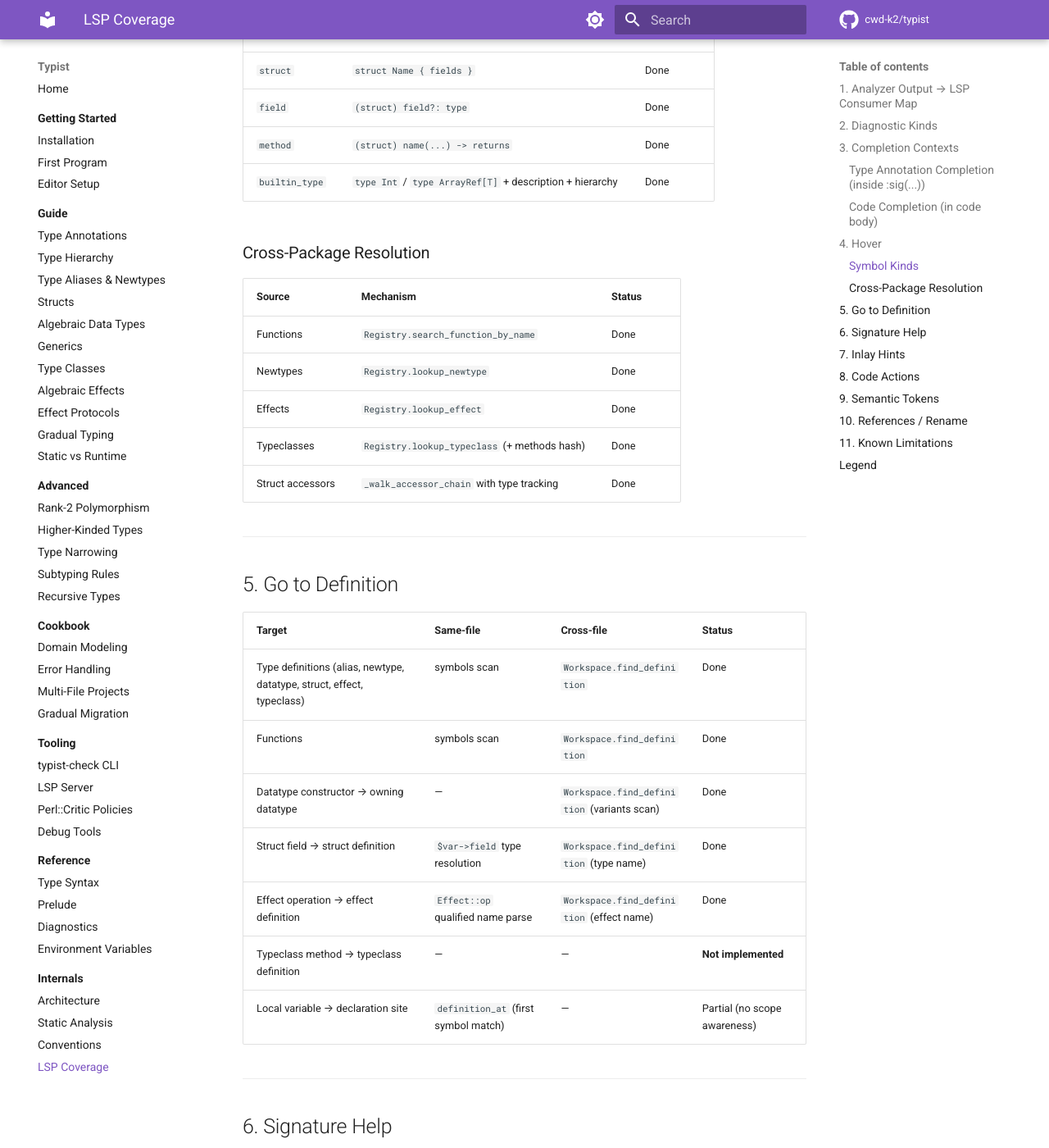
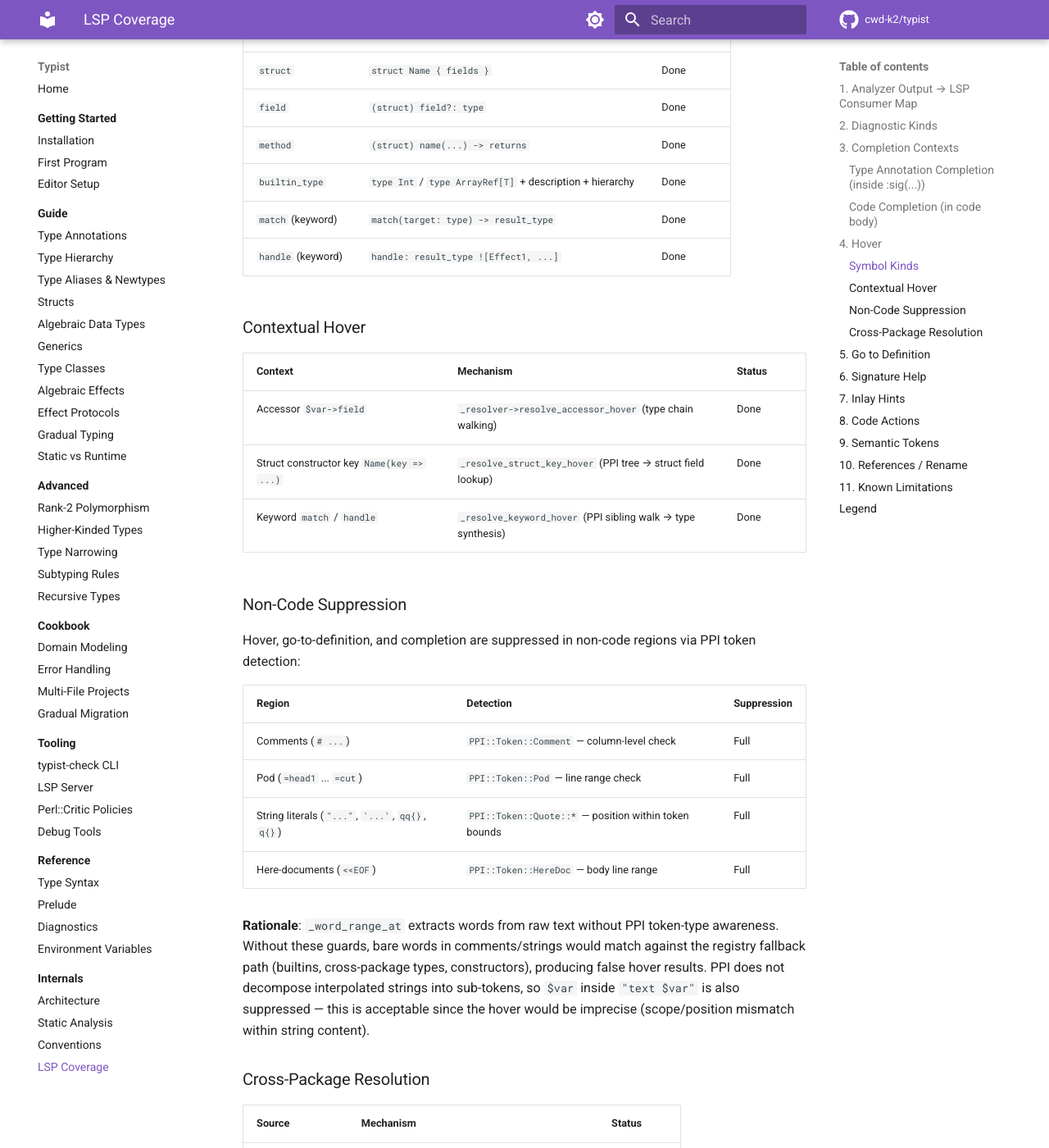
Before and after one commit to cwd-k2/typist, an MkDocs documentation site: the page built from docs/internal/lsp-coverage.md, in a window 1280 px wide and 1400 px high, scrolled down 3958 px. Shown: the whole window at 82% size. Built offline with MkDocs 1.6.1 and Material for MkDocs 9.7.7, drawn with Linux system fonts in a browser that asks for light colours; comment, search, counter and statistics services are not loaded; some of the changed text lies outside the part shown.

Commit message:
Suppress hover in string literals and update LSP documentation
- Add _is_in_string guard (PPI Quote/HereDoc) to symbol_at, definition_at, code_completion_at
- Update lsp-coverage.md: add match/handle keyword hover, struct constructor key hover,
  non-code suppression matrix, and string interpolation limitation
- Update tooling/lsp.md: document keyword hover, constructor key hover, and suppression behavior

Co-Authored-By: Claude Opus 4.6 <noreply@anthropic.com>

```diff
--- a/docs/internal/lsp-coverage.md
+++ b/docs/internal/lsp-coverage.md
@@ -104,6 +104,29 @@ The server tries annotation context first, then falls back to code context (see
 | `field` | `(struct) field?: type` | Done |
 | `method` | `(struct) name(...) -> returns` | Done |
 | `builtin_type` | `type Int` / `type ArrayRef[T]` + description + hierarchy | Done |
+| `match` (keyword) | `match(target: type) -> result_type` | Done |
+| `handle` (keyword) | `handle: result_type ![Effect1, ...]` | Done |
+
+### Contextual Hover
+
+| Context | Mechanism | Status |
+|---|---|---|
+| Accessor `$var->field` | `_resolver->resolve_accessor_hover` (type chain walking) | Done |
+| Struct constructor key `Name(key => ...)` | `_resolve_struct_key_hover` (PPI tree → struct field lookup) | Done |
+| Keyword `match` / `handle` | `_resolve_keyword_hover` (PPI sibling walk → type synthesis) | Done |
+
+### Non-Code Suppression
+
+Hover, go-to-definition, and completion are suppressed in non-code regions via PPI token detection:
+
+| Region | Detection | Suppression |
+|---|---|---|
+| Comments (`# ...`) | `PPI::Token::Comment` — column-level check | Full |
+| Pod (`=head1` ... `=cut`) | `PPI::Token::Pod` — line range check | Full |
+| String literals (`"..."`, `'...'`, `qq{}`, `q{}`) | `PPI::Token::Quote::*` — position within token bounds | Full |
+| Here-documents (`<<EOF`) | `PPI::Token::HereDoc` — body line range | Full |
+
+**Rationale**: `_word_range_at` extracts words from raw text without PPI token-type awareness. Without these guards, bare words in comments/strings would match against the registry fallback path (builtins, cross-package types, constructors), producing false hover results. PPI does not decompose interpolated strings into sub-tokens, so `$var` inside `"text $var"` is also suppressed — this is acceptable since the hover would be imprecise (scope/position mismatch within string content).
 
 ### Cross-Package Resolution
 
@@ -204,6 +227,8 @@ The server tries annotation context first, then falls back to code context (see
 |------|-----------|-----------|
 | Typeclass instance completeness | Static analysis registers instances but does not verify method completeness. Missing methods are only detected at runtime. | Cross-file instance ordering is non-deterministic; static registration stores existence only (empty methods hash). Completeness check requires all source files to be loaded, which is a runtime guarantee. |
 | Diagnostics timing | Diagnostics are published on `didOpen` and `didSave`, not on every keystroke (`didChange`). Hover, completion, and inlay hints use lazy analysis and are always fresh. | Full PPI parse + type checking on every keystroke is prohibitively expensive for large files. Save-time diagnostics is a standard LSP pattern that balances responsiveness with performance. |
+| String interpolation hover | Variables inside interpolated strings (`"text $var"`) do not show hover. All content within string tokens is uniformly suppressed. | PPI does not decompose string content into sub-tokens. Attempting partial hover within strings would require custom parsing of interpolation syntax and would produce imprecise results (scope/position mismatch). |
+| Regex content | Words inside regex patterns (`/pattern/`, `m//`, `s///`, `qr//`) are not suppressed. | Regex content rarely contains identifiers that collide with registered types/functions. False positives are negligible in practice. |
 
 ---
 
```
Also changed, not shown: other parts of docs/internal/lsp-coverage.md (+1 -1 lines), docs/tooling/lsp.md (+4 -1 lines), 2 other files.
